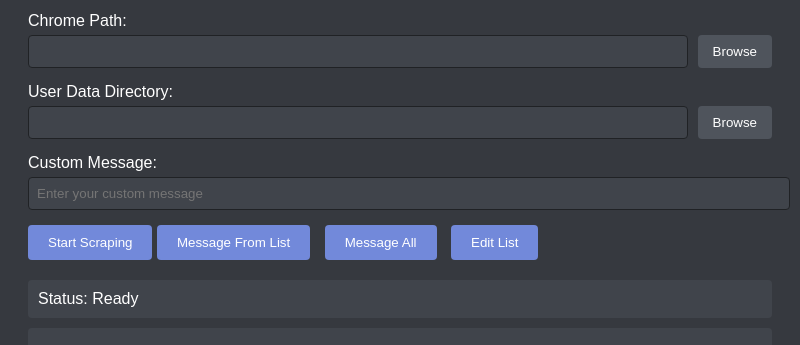
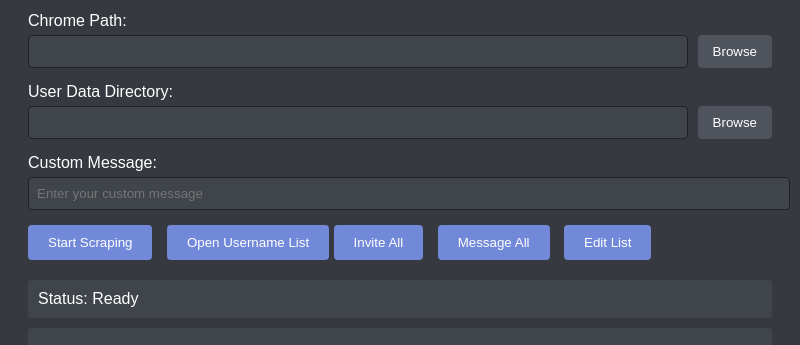
Before and after one commit to SeifEldin15/discord-server-usernames-scraper, an Electron app: page index.html in a window 800 px wide. Shown: the part 167-512 px from the top of the page. Drawn offline with Linux system fonts and the light colour scheme; no server answers.

Commit message:
name bug fix

```diff
--- a/index.html
+++ b/index.html
@@ -136,8 +136,8 @@
             <input type="text" id="customMessage" placeholder="Enter your custom message">
         </div>
         <button id="startScraping">Start Scraping</button>
-        <!-- <button id="openList" style="margin-left: 10px;">Open Username List</button> -->
-        <button id="inviteAll">Message From List</button>
+        <button id="openList" style="margin-left: 10px;">Open Username List</button>
+        <button id="inviteAll">Invite All</button>
         <button id="messageAll" style="margin-left: 10px;">Message All</button>
         <button id="openEditor" style="margin-left: 10px;">Edit List</button>
 
```
